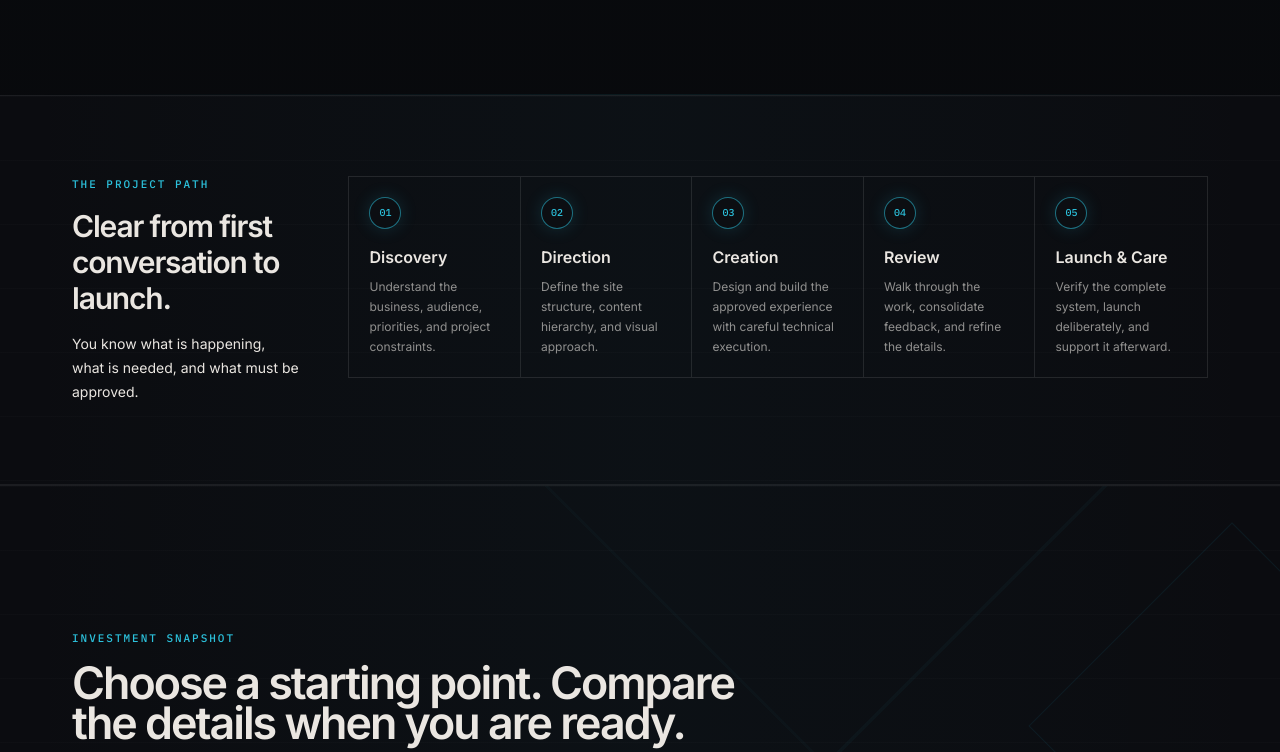
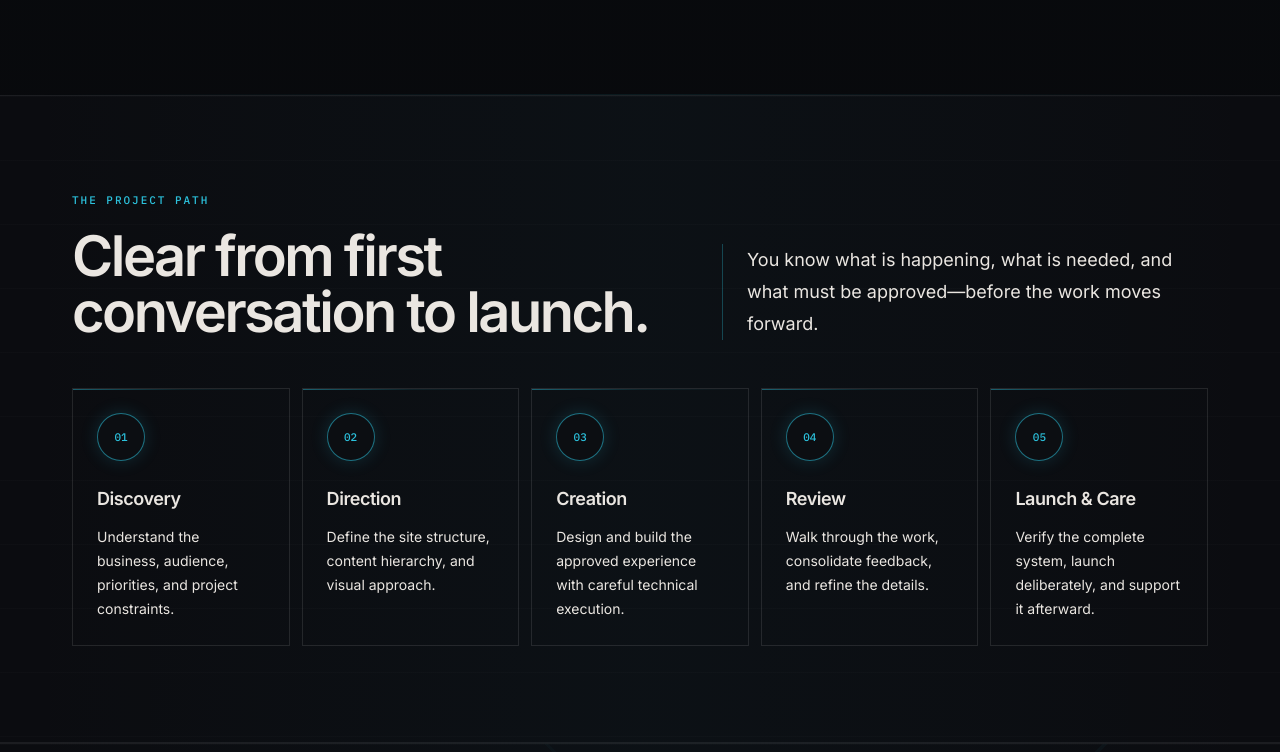
Before and after one commit to mcphe103/mdw-site, a Next.js app: page / in a window 1280 px wide. Shown: the part 2928-3680 px from the top of the page. Built offline with nearby package versions, Linux system fonts and the light colour scheme; no server answers.

Commit message:
refine: rebalance contact and project path

```diff
--- a/components/sections/Contact.tsx
+++ b/components/sections/Contact.tsx
@@ -105,21 +105,23 @@ function PhoneContactMethod() {
         <Phone className="h-3.5 w-3.5" aria-hidden="true" />
         Call or text
       </span>
-      <div className="mt-2 flex flex-col gap-2 sm:flex-row sm:items-center sm:justify-between">
+      <p className="mt-2 text-base font-semibold text-base-heading">{siteConfig.phone.display}</p>
+      <div className="mt-3 flex flex-wrap gap-2">
         <a
           href={siteConfig.phone.href}
-          className="text-sm font-medium text-base-heading transition-colors hover:text-white"
+          className="inline-flex items-center gap-2 border border-white/12 bg-white/[0.025] px-3 py-2 text-xs font-semibold text-base-heading transition-colors hover:border-base-cyan/35 hover:bg-base-cyan/[0.05] hover:text-white"
           aria-label={`Call ${siteConfig.phone.display}`}
         >
-          {siteConfig.phone.display}
+          <Phone className="h-3.5 w-3.5 text-base-cyan" aria-hidden="true" />
+          Call
         </a>
         <a
           href={siteConfig.phone.smsHref}
-          className="inline-flex w-fit items-center gap-1.5 font-mono text-[0.625rem] uppercase tracking-[0.12em] text-base-cyan transition-colors hover:text-white"
+          className="inline-flex items-center gap-2 border border-white/12 bg-white/[0.025] px-3 py-2 text-xs font-semibold text-base-heading transition-colors hover:border-base-cyan/35 hover:bg-base-cyan/[0.05] hover:text-white"
           aria-label={`Text ${siteConfig.phone.display}`}
         >
-          <MessageSquareText className="h-3.5 w-3.5" aria-hidden="true" />
-          Send a text
+          <MessageSquareText className="h-3.5 w-3.5 text-base-cyan" aria-hidden="true" />
+          Text
         </a>
       </div>
     </div>
--- a/components/sections/Homepage.tsx
+++ b/components/sections/Homepage.tsx
@@ -159,24 +159,31 @@ export function WorkOverview() {
         </Container>
       </section>
 
-      <section id="process" className="section-panel scroll-mt-28 border-y border-white/[0.07] py-14 sm:py-16 lg:py-20">
+      <section id="process" className="section-panel scroll-mt-28 border-y border-white/[0.07] py-16 sm:py-20 lg:py-24">
         <Container>
-          <Reveal className="grid gap-8 lg:grid-cols-[0.42fr_1.58fr] lg:items-start lg:gap-12">
-            <div>
-              <p className="operational-label">The project path</p>
-              <h2 className="mt-4 text-2xl font-semibold tracking-[-0.04em] text-base-heading sm:text-3xl">
-                Clear from first conversation to launch.
-              </h2>
-              <p className="mt-4 text-sm leading-6 text-base-text/66">
-                You know what is happening, what is needed, and what must be approved.
+          <Reveal>
+            <div className="grid gap-6 lg:grid-cols-[1.1fr_0.9fr] lg:items-end lg:gap-14">
+              <div>
+                <p className="operational-label">The project path</p>
+                <h2 className="mt-5 max-w-3xl text-4xl font-semibold leading-[1.04] tracking-[-0.045em] text-base-heading sm:text-5xl lg:text-[3.5rem]">
+                  Clear from first conversation to launch.
+                </h2>
+              </div>
+              <p className="max-w-xl text-base leading-7 text-base-text/68 lg:justify-self-end lg:border-l lg:border-base-cyan/30 lg:pl-6 lg:text-lg lg:leading-8">
+                You know what is happening, what is needed, and what must be approved—before the work moves forward.
               </p>
             </div>
-            <ol className="grid border border-white/10 bg-base-bg/28 md:grid-cols-5">
+
+            <ol className="mt-10 grid gap-3 md:grid-cols-2 sm:mt-12 xl:grid-cols-5">
               {processSteps.map(([index, title, description]) => (
-                <li key={title} className="border-b border-white/10 p-5 last:border-b-0 md:border-b-0 md:border-r md:last:border-r-0">
-                  <NumberBadge value={index} size="compact" />
-                  <h3 className="mt-4 font-semibold text-base-heading">{title}</h3>
-                  <p className="mt-2 text-xs leading-5 text-base-text/60">{description}</p>
+                <li
+                  key={title}
+                  className="relative min-h-[15rem] overflow-hidden border border-white/10 bg-base-bg/32 p-6 transition-colors hover:border-base-cyan/25 hover:bg-base-cyan/[0.025]"
+                >
+                  <span className="pointer-events-none absolute inset-x-0 top-0 h-px bg-gradient-to-r from-base-cyan/45 via-base-cyan/10 to-transparent" />
+                  <NumberBadge value={index} />
+                  <h3 className="mt-6 text-lg font-semibold tracking-[-0.025em] text-base-heading">{title}</h3>
+                  <p className="mt-3 text-sm leading-6 text-base-text/64">{description}</p>
                 </li>
               ))}
             </ol>
```
